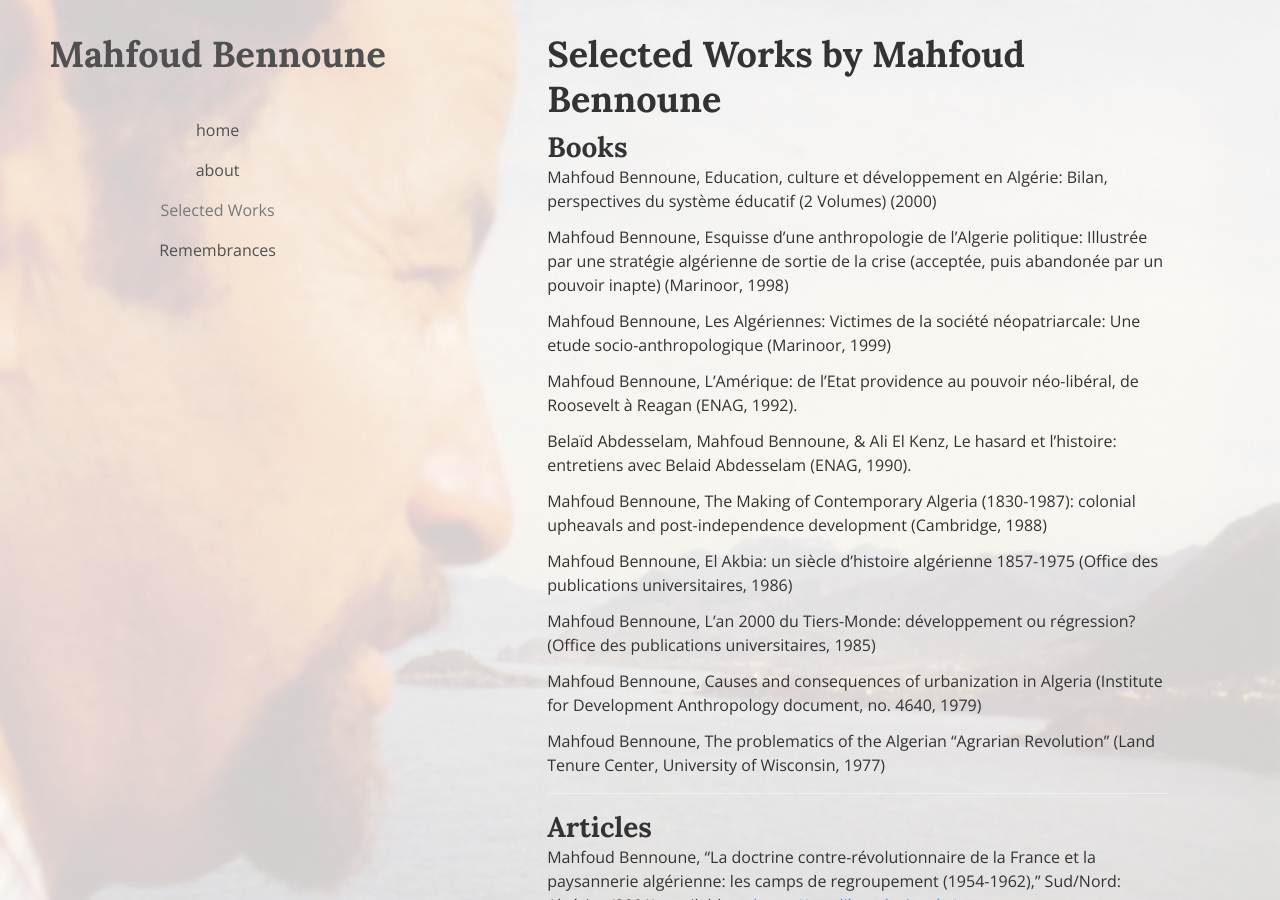
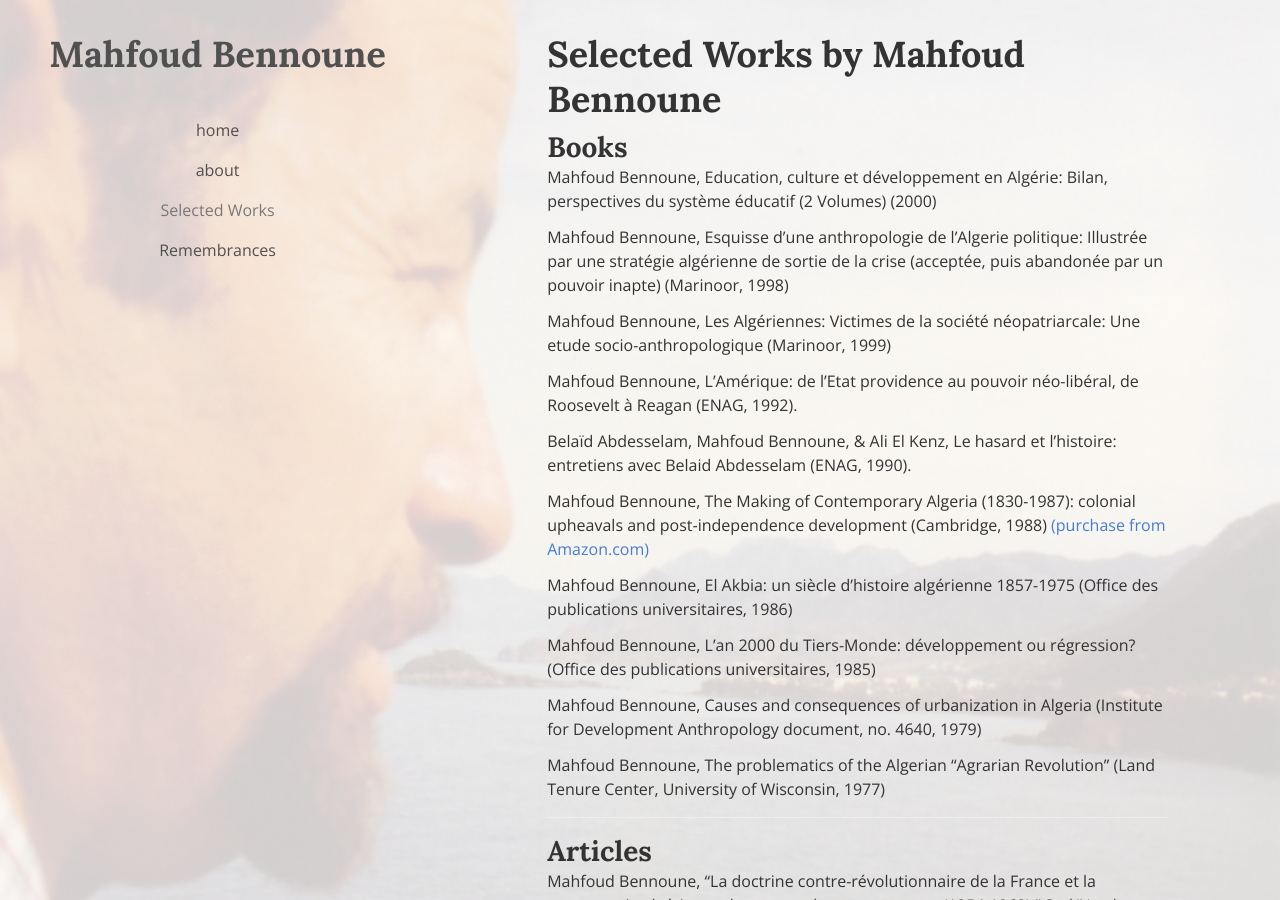
Before and after one commit to sonnetmedia/mahfoudbennoune.com, a Jekyll site: the page built from _pages/archive.md, in a window 1280 px wide and 900 px high. Built offline with Jekyll 4.4.1, drawn with Linux system fonts in a browser that asks for light colours; nearby versions of some CDN libraries.

Commit message:
add back amazon link

```diff
--- a/_pages/archive.md
+++ b/_pages/archive.md
@@ -19,7 +19,7 @@ published: true
 
 - Belaïd Abdesselam, Mahfoud Bennoune, & Ali El Kenz, Le hasard et l'histoire: entretiens avec Belaid Abdesselam (ENAG, 1990).
 
-- Mahfoud Bennoune, The Making of Contemporary Algeria (1830-1987): colonial upheavals and post-independence development (Cambridge, 1988)
+- Mahfoud Bennoune, The Making of Contemporary Algeria (1830-1987): colonial upheavals and post-independence development (Cambridge, 1988) [(purchase from Amazon.com)](http://www.amazon.com/Contemporary-Algeria-1830-1987-Cambridge-Library/dp/0521524326)
 
 - Mahfoud Bennoune, El Akbia: un siècle d'histoire algérienne 1857-1975 (Office des publications universitaires, 1986)
 
```
